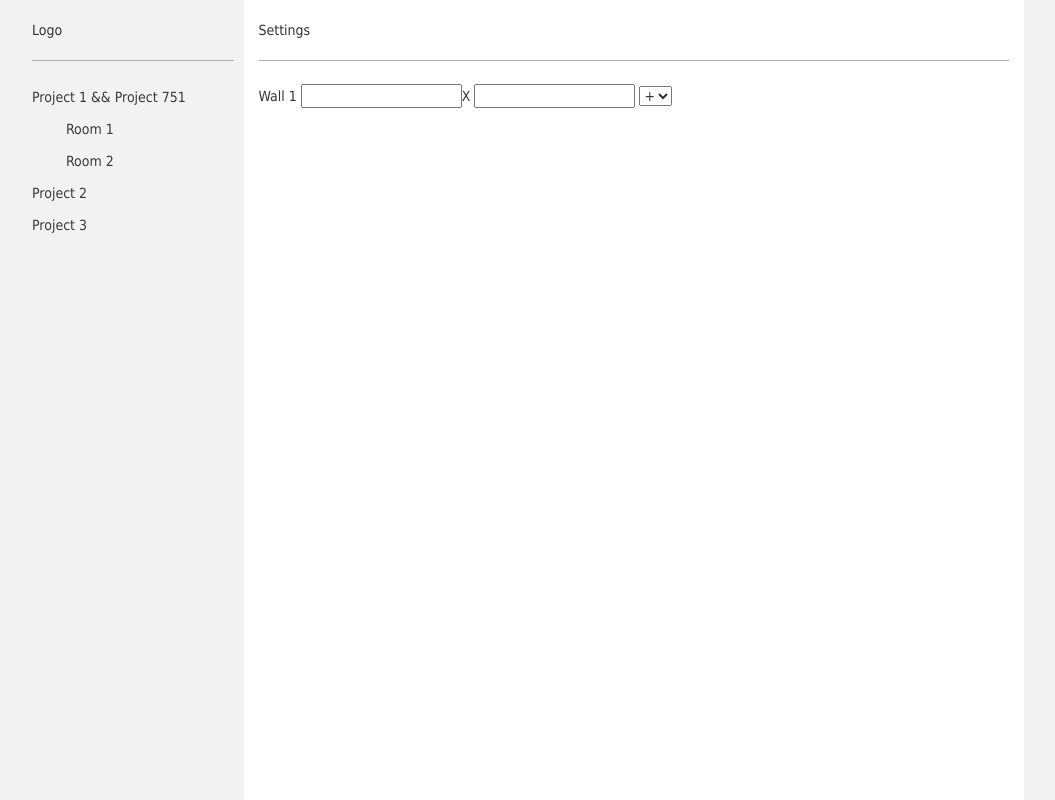
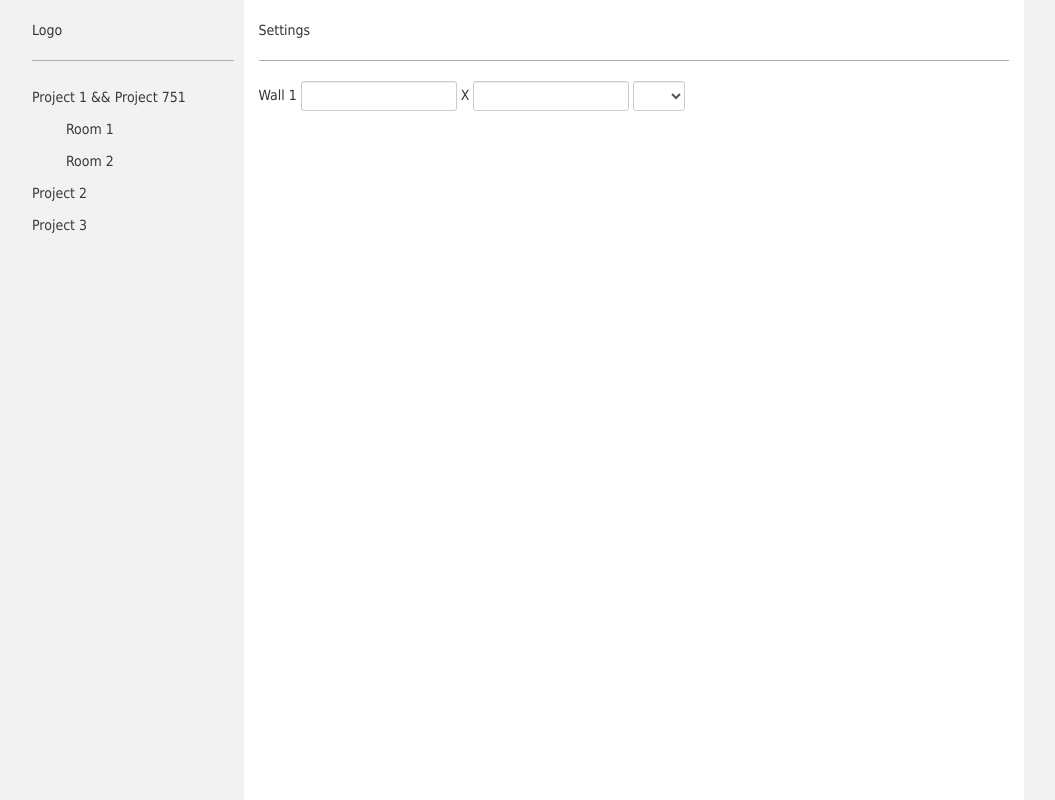
Before and after one commit to ManGregory/smeta, a Flask app: page / in a window 1280 px wide. Shown: the whole page, without its empty margins (104-1159 px from the left). Run offline with Flask 2, Linux system fonts and the light colour scheme; some libraries are stand-ins or nearby versions.

Commit message:
add css styles to input elements, try to add new list elements by using jquery

```diff
--- a/static/css/style.css
+++ b/static/css/style.css
@@ -73,5 +73,13 @@
 }
 
 .room-object {
-  padding: 3px 0px;
+  padding: 0px 0px;
 }
+
+.room-object label {
+  font-weight: normal;
+}
+
+/*.room-object input[type="number"] {
+  width: 100px;
+}*/
--- a/templates/index.html
+++ b/templates/index.html
@@ -48,15 +48,21 @@
             <p>Settings</p>
           </div>
           <hr>
-          <div class="room-object">
-            Wall 1
-            <input type="text"/>X
-            <input type="text"/>
-            <select name="" id="">
-              <option value=""> + </option>
-              <option value=""> - </option>
-            </select>
-          </div>
+          <ul id="room-objects">
+            <li class="room-object">
+              <form class="form-inline">
+                <label for="objWidth">Wall 1</label>
+                <input type="number" id="objWidth" class="form-control input-sm" min="0" step="0.01"/>
+                <label for="objHeight"/>X</label>
+                <input type="number" id="objHeight" class="form-control input-sm" min="0" step="0.01"/>
+                <select name="" id="" class="form-control input-sm select-operation">
+                  <option value=""></option>
+                  <option value="">+</option>
+                  <option value="">-</option>
+                </select>
+              </form>
+            </li>
+          </ul>
         </div>
       </div><!-- /.row -->
 
@@ -64,5 +70,10 @@
 
     <script src="https://ajax.googleapis.com/ajax/libs/jquery/1.11.1/jquery.min.js"></script>
     <script src="//maxcdn.bootstrapcdn.com/bootstrap/3.2.0/js/bootstrap.min.js"></script>
+    <script type="text/javascript">
+      $(".select-operation").change(function() {
+        $("#room-objects").append($(".room-object").html())
+      })
+    </script>
   </body>
 </html>
```
